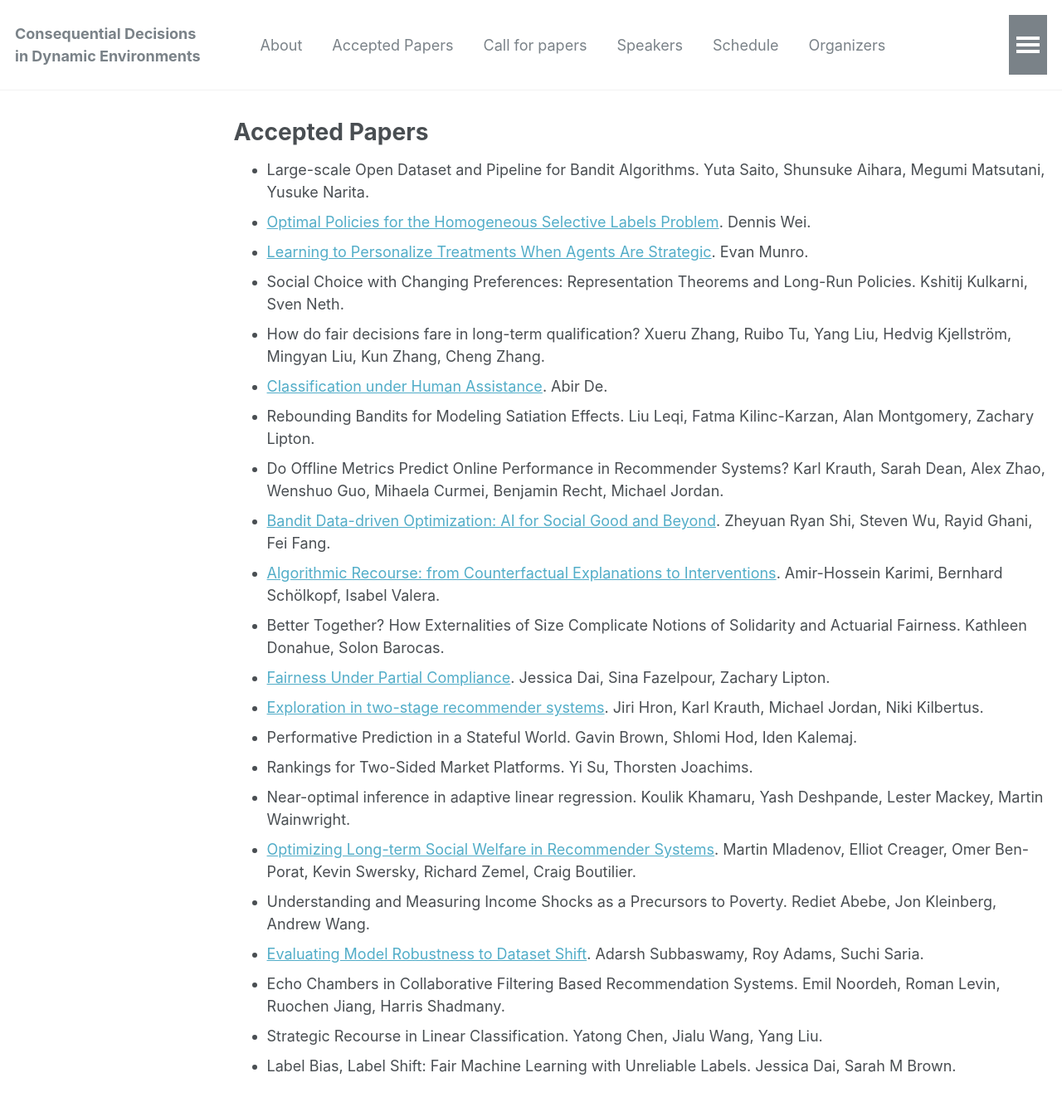
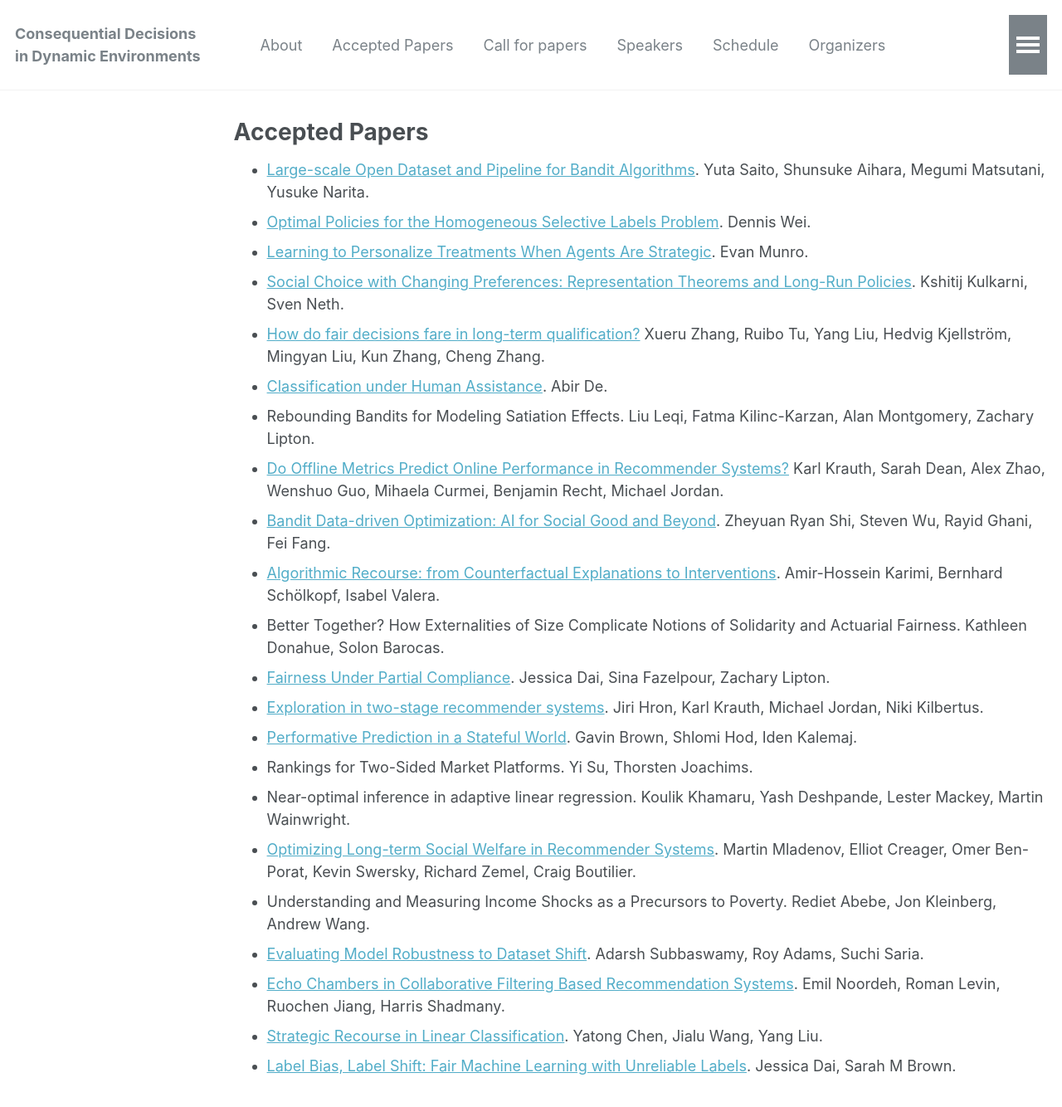
Before and after one commit to dynamicdecisions/dynamicdecisions, a Jekyll site: the page built from _pages/accepted.md, in a window 1280 px wide and 1400 px high. Shown: the top 1334 px of the window at 83% size. Built offline with Jekyll 4.4.1, drawn with Linux system fonts in a browser that asks for light colours; part of the change alters nothing that is shown.

```diff
--- a/_pages/accepted.md
+++ b/_pages/accepted.md
@@ -5,25 +5,25 @@ permalink: /accepted/
 author_profile: true
 sitemap: false
 ---
-* Large-scale Open Dataset and Pipeline for Bandit Algorithms. Yuta Saito, Shunsuke Aihara, Megumi Matsutani, Yusuke Narita.
+* [Large-scale Open Dataset and Pipeline for Bandit Algorithms](/assets/pdfs/4.pdf). Yuta Saito, Shunsuke Aihara, Megumi Matsutani, Yusuke Narita.
 * [Optimal Policies for the Homogeneous Selective Labels Problem](https://arxiv.org/abs/2011.01381). Dennis Wei.
 * [Learning to Personalize Treatments When Agents Are Strategic](https://arxiv.org/abs/2011.06528). Evan Munro.
-* Social Choice with Changing Preferences: Representation Theorems and Long-Run Policies. Kshitij Kulkarni, Sven Neth.
-* How do fair decisions fare in long-term qualification? Xueru Zhang, Ruibo Tu, Yang Liu, Hedvig Kjellström, Mingyan Liu, Kun Zhang, Cheng Zhang.
+* [Social Choice with Changing Preferences: Representation Theorems and Long-Run Policies](/assets/pdfs/7.pdf). Kshitij Kulkarni, Sven Neth.
+* [How do fair decisions fare in long-term qualification?](/assets/pdfs/8.pdf) Xueru Zhang, Ruibo Tu, Yang Liu, Hedvig Kjellström, Mingyan Liu, Kun Zhang, Cheng Zhang.
 * [Classification under Human Assistance](https://arxiv.org/abs/2006.11845). Abir De.
 * Rebounding Bandits for Modeling Satiation Effects. Liu Leqi, Fatma Kilinc-Karzan, Alan Montgomery, Zachary  Lipton.
-* Do Offline Metrics Predict Online Performance in Recommender Systems? Karl Krauth, Sarah Dean, Alex Zhao, Wenshuo Guo, Mihaela Curmei, Benjamin Recht, Michael Jordan.
+* [Do Offline Metrics Predict Online Performance in Recommender Systems?](/assets/pdfs/12.pdf) Karl Krauth, Sarah Dean, Alex Zhao, Wenshuo Guo, Mihaela Curmei, Benjamin Recht, Michael Jordan.
 * [Bandit Data-driven Optimization: AI for Social Good and Beyond](https://arxiv.org/abs/2008.11707). Zheyuan Ryan Shi, Steven Wu, Rayid Ghani, Fei Fang.
 * [Algorithmic Recourse: from Counterfactual Explanations to Interventions](https://arxiv.org/abs/2002.06278). Amir-Hossein Karimi, Bernhard Schölkopf, Isabel Valera.
 * Better Together? How Externalities of Size Complicate Notions of Solidarity and Actuarial Fairness. Kathleen Donahue, Solon Barocas.
 * [Fairness Under Partial Compliance](https://arxiv.org/abs/2011.03654). Jessica Dai, Sina Fazelpour, Zachary  Lipton.
 * [Exploration in two-stage recommender systems](https://arxiv.org/abs/2009.08956). Jiri Hron, Karl Krauth, Michael Jordan, Niki Kilbertus.
-* Performative Prediction in a Stateful World. Gavin Brown, Shlomi Hod, Iden Kalemaj.
+* [Performative Prediction in a Stateful World](/assets/pdfs/20.pdf). Gavin Brown, Shlomi Hod, Iden Kalemaj.
 * Rankings for Two-Sided Market Platforms. Yi Su, Thorsten Joachims.
 * Near-optimal inference in adaptive linear regression. Koulik Khamaru, Yash Deshpande, Lester Mackey, Martin Wainwright.
 * [Optimizing Long-term Social Welfare in Recommender Systems](https://arxiv.org/abs/2008.00104). Martin Mladenov, Elliot Creager, Omer Ben-Porat, Kevin Swersky, Richard Zemel, Craig Boutilier.
 * Understanding and Measuring Income Shocks as a Precursors to Poverty. Rediet Abebe, Jon Kleinberg, Andrew Wang.
 * [Evaluating Model Robustness to Dataset Shift](https://arxiv.org/abs/2010.15100). Adarsh Subbaswamy, Roy Adams, Suchi Saria.
-* Echo Chambers in Collaborative Filtering Based Recommendation Systems. Emil Noordeh, Roman Levin, Ruochen Jiang, Harris Shadmany.
-* Strategic Recourse in Linear Classification. Yatong Chen, Jialu Wang, Yang Liu.
-* Label Bias, Label Shift: Fair Machine Learning with Unreliable Labels. Jessica Dai, Sarah M Brown.
+* [Echo Chambers in Collaborative Filtering Based Recommendation Systems](/assets/pdfs/27.pdf). Emil Noordeh, Roman Levin, Ruochen Jiang, Harris Shadmany.
+* [Strategic Recourse in Linear Classification](/assets/pdfs/28.pdf). Yatong Chen, Jialu Wang, Yang Liu.
+* [Label Bias, Label Shift: Fair Machine Learning with Unreliable Labels](/assets/pdfs/29.pdf). Jessica Dai, Sarah M Brown.
```
Also changed, not shown: 9 other files.
